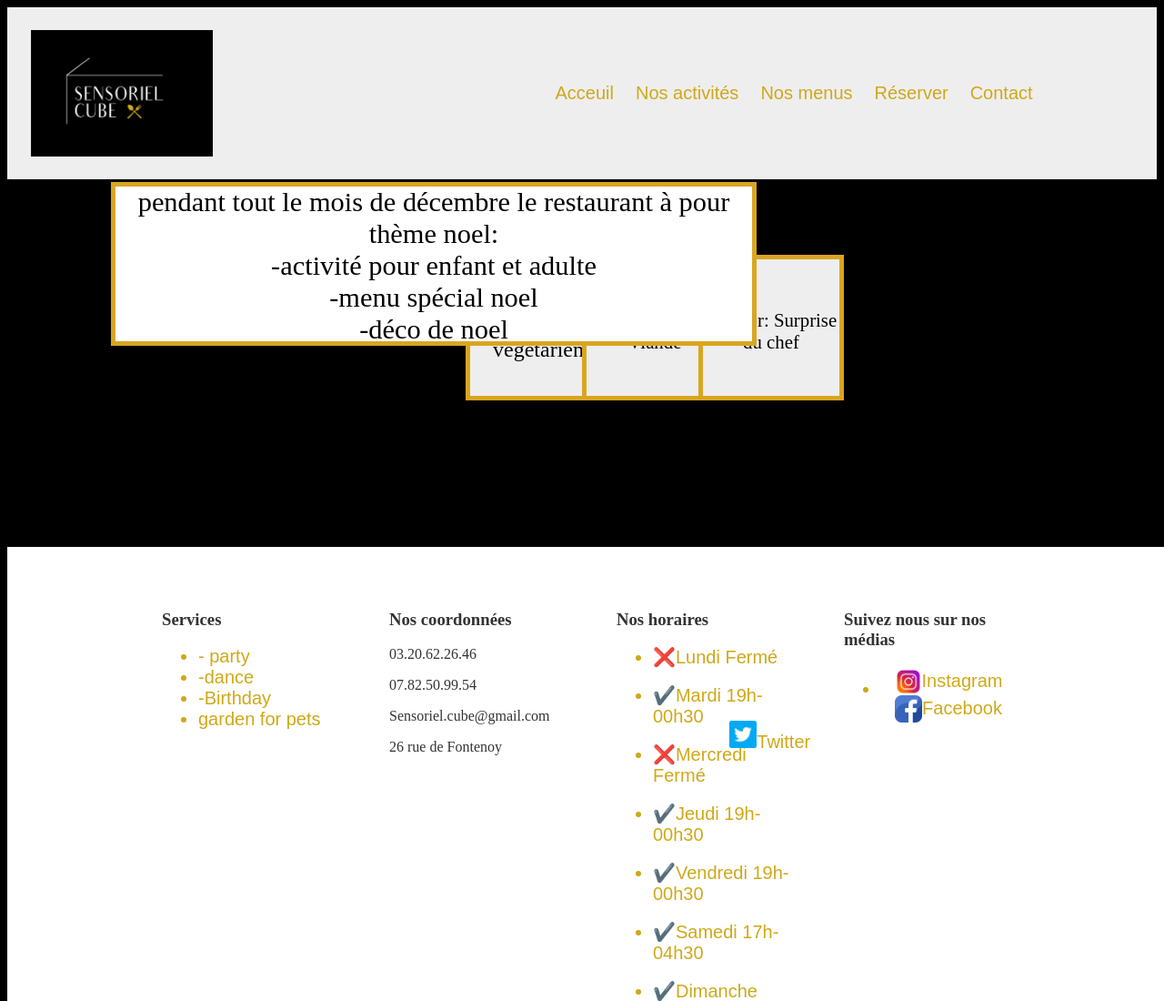
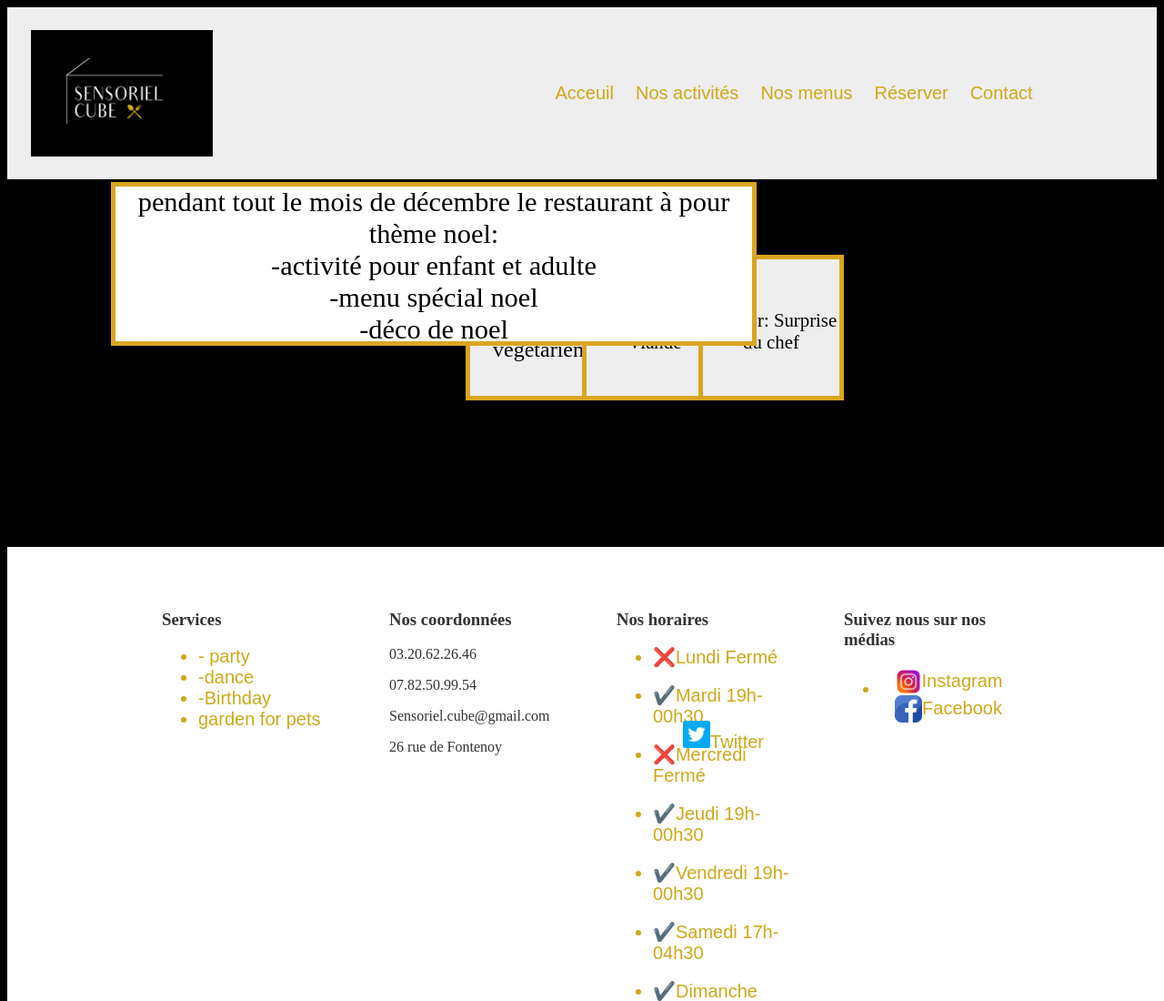
Before and after one commit to SensorielCube/SensorielCube.github.io, a plain HTML site: page menu.html in a window 1280 px wide. Shown: the top 1100 px of the page at 91% size. Drawn offline with Linux system fonts and the light colour scheme.

Commit message:
Update styleMenu.css

```diff
--- a/css/styleMenu.css
+++ b/css/styleMenu.css
@@ -64,7 +64,7 @@ footer {
     display: inline;
     position:absolute;
     top: 29%;
-    right: 31%;
+    right: 35%;
 }
 #vert{
 
```
